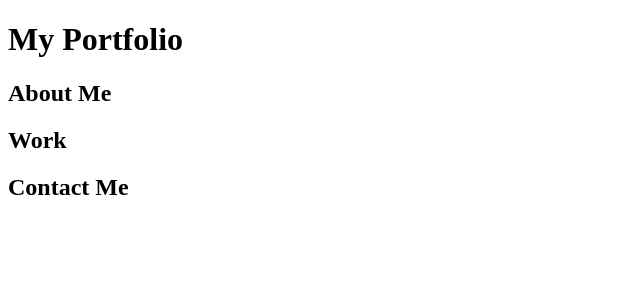
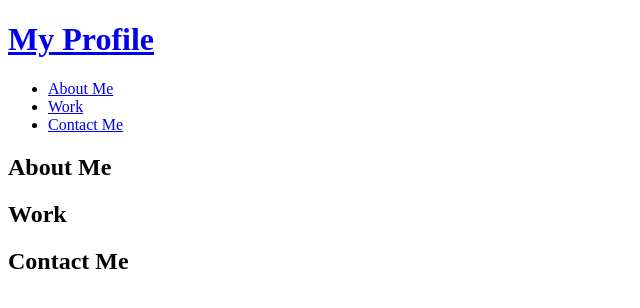
Before and after one commit to gsd79/Professional-Portfolio, a plain HTML site: page index.html in a window 1280 px wide. Shown: the whole page, without its empty margins (0-640 px from the left). Drawn offline with Linux system fonts and the light colour scheme.

Commit message:
outlined nav bar

```diff
--- a/index.html
+++ b/index.html
@@ -8,8 +8,23 @@
 </head>
 <body>
     <header>
-        <h1>My Portfolio</h1>
-        <nav></nav>
+        <h1>
+            <a href="/">My Profile</a>
+        </h1>
+        <nav>
+            <ul>
+                <li>
+                    <a href="#about-me">About Me</a>
+                </li>
+                <li>
+                    <a href="#work">Work</a>
+                </li>
+                <li>
+                    <a href="#contact-me">Contact Me</a>
+                </li>
+
+            </ul>
+        </nav>
     </header>
     <section>
  <!--hero-->
```
Also changed, not shown: 1 other file.
